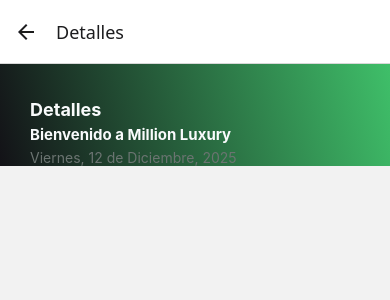
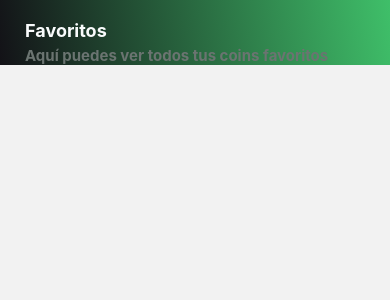
Before and after one commit to yoryi/millionluxury, a React Native app: screen /Details in a window 390 px wide. Shown: the top 300 px of the page. Built offline with nearby package versions, Linux system fonts and the light colour scheme; what @gorhom/bottom-sheet would draw is missing.

Commit message:
feat: replace GradientWrapper and SheetModal with new Wrapper and Modal components

```diff
--- a/src/components/index.ts
+++ b/src/components/index.ts
@@ -1,4 +1,4 @@
 export { default as Card } from './card';
+export { default as Modal } from './modal';
 export { default as InputRN } from './input';
-export { default as SheetModal } from './baseModal';
-export { default as GradientWrapper } from './gradientWrapper';
+export { default as Wrapper } from './wrapper';
--- a/src/components/gradientWrapper/index.tsx
+++ b/src/components/wrapper/index.tsx
@@ -3,7 +3,7 @@
 import { SafeAreaView } from "react-native";
 import { LinearGradient } from "expo-linear-gradient";
 
-const GradientWrapper = ({ children }: { children: ReactNode }) => {
+const Wrapper = ({ children }: { children: ReactNode }) => {
     return (
         <LinearGradient
             colors={[Colors.Primary, Colors.Background]}
@@ -14,4 +14,4 @@
         </LinearGradient>
     );
 };
-export default GradientWrapper;
+export default Wrapper;
--- a/src/navigation/AppNavigator.tsx
+++ b/src/navigation/AppNavigator.tsx
@@ -9,7 +9,6 @@
 
 class TabNavigator extends React.Component {
   private Tab = createBottomTabNavigator();
-
   private screenOptions = {
     tabBarActiveTintColor: Colors.Primary,
     tabBarInactiveTintColor: Colors.Secondary,
@@ -29,7 +28,6 @@
       borderBottomWidth: 0,
     },
   };
-
   render() {
     const { Tab } = this;
     return (
@@ -77,7 +75,7 @@
         <Stack.Screen
           name={Routes.Details}
           component={DetailsScreen}
-          options={{ title: "Detalles" }}
+          options={{ title: "Detalles", headerShown: false }}
         />
       </Stack.Navigator>
     );
--- a/src/screens/details-screen.tsx
+++ b/src/screens/details-screen.tsx
@@ -1,49 +1,43 @@
 import React from "react";
 import { Colors } from "../config";
-import { GradientWrapper} from "../components";
+import { Wrapper } from "../components";
 import { View, StyleSheet, Text } from "react-native";
+import { RootStackParamList } from "../types/navigation";
+import { NavigationProp, useNavigation } from "@react-navigation/native";
 
 const DetailsScreen = () => {
-  const headerHome = () => {
-    return (
-      <View style={styles.headerContainer}>
-        <Text style={styles.greeting}>Detalles</Text>
-        <Text style={styles.greeting2}>Bienvenido a Million Luxury</Text>
-        <Text style={styles.date}>Viernes, 12 de Diciembre, 2025</Text>
+  const navigation = useNavigation<NavigationProp<RootStackParamList>>();
+  return (
+    <Wrapper>
+      <View style={{ paddingLeft: 25, paddingRight: 25, height: '100%' }}>
+        <View style={styles.headerContainer}>
+          <Text style={styles.greeting}>Favoritos</Text>
+          <Text style={styles.greeting2}>Aquí puedes ver todos tus coins favoritos</Text>
+        </View>
       </View>
-    );
-  };
-
-  return (
-    <View style={{ flex: 1 }}>
-      <GradientWrapper>
-        <View style={{ paddingLeft: 30, paddingRight: 30 }}>
-          {headerHome()}
-        </View>
-      </GradientWrapper>
-    </View>
-  );
+    </Wrapper>
+  )
 };
 
 const styles = StyleSheet.create({
+  container: {
+    flex: 1,
+    backgroundColor: Colors.Background,
+  },
   headerContainer: {
     gap: 5,
-    marginTop: 35,
+    paddingTop: 20,
   },
   greeting2: {
     fontSize: 15,
     fontWeight: "bold",
-    color: Colors.Secondary,
+    color: Colors.TextSecondary,
   },
   greeting: {
     fontSize: 18,
     fontWeight: "bold",
     color: Colors.Secondary,
   },
-  date: {
-    fontSize: 14,
-    color: Colors.TextSecondary,
-  },
 });
 
 export default DetailsScreen;
--- a/src/screens/favorite-screen.tsx
+++ b/src/screens/favorite-screen.tsx
@@ -1,22 +1,22 @@
 import React from "react";
 import { Colors } from "../config";
-import { View, StyleSheet, Text,  FlatList } from "react-native";
+import { View, StyleSheet, Text, FlatList } from "react-native";
 import CoinsWallet from "../components/card";
-import { GradientWrapper } from "../components";
+import { Wrapper } from "../components";
 import { RootStackParamList } from "../types/navigation";
 import { NavigationProp, useNavigation } from "@react-navigation/native";
 
 const FavoriteScreen = () => {
   const navigation = useNavigation<NavigationProp<RootStackParamList>>();
   return (
-    <GradientWrapper>
+    <Wrapper>
       <View style={{ paddingLeft: 25, paddingRight: 25, height: '100%' }}>
         <View style={styles.headerContainer}>
           <Text style={styles.greeting}>Favoritos</Text>
           <Text style={styles.greeting2}>Aquí puedes ver todos tus coins favoritos</Text>
         </View>
         <FlatList
-          renderItem={() => <CoinsWallet onPress={() => navigation.navigate({ name: 'Details', params: { coinId: 1 } })}  />}
+          renderItem={() => <CoinsWallet onPress={() => navigation.navigate({ name: 'Details', params: { coinId: 1 } })} />}
           data={Array.from({ length: 15 })}
           showsVerticalScrollIndicator={false}
           contentContainerStyle={{ paddingTop: 30 }}
@@ -24,7 +24,7 @@
           ItemSeparatorComponent={() => <View style={{ height: 15 }} />}
         />
       </View>
-    </GradientWrapper>
+    </Wrapper>
   )
 };
 
--- a/src/screens/home-screen.tsx
+++ b/src/screens/home-screen.tsx
@@ -4,7 +4,7 @@
 import { View, StyleSheet, Text, Pressable, FlatList } from "react-native";
 import Reanimated, { useAnimatedStyle, withTiming } from "react-native-reanimated";
 import { BottomSheetModal } from "@gorhom/bottom-sheet";
-import { GradientWrapper, InputRN, SheetModal } from "../components";
+import { Wrapper, InputRN, Modal } from "../components";
 import SwitchWithFilters from "../features/switchWithFilters";
 import CoinsWallet from "../components/card";
 import { RootStackParamList } from "../types/navigation";
@@ -34,7 +34,7 @@
   }, []);
 
   return (
-    <GradientWrapper>
+    <Wrapper>
       <View style={{ paddingLeft: 25, paddingRight: 25, height: '100%' }}>
 
         <View style={styles.headerContainer}>
@@ -74,7 +74,7 @@
           ItemSeparatorComponent={() => <View style={{ height: 15 }} />}
         />
 
-        {isFilterOpen && <SheetModal
+        {isFilterOpen && <Modal
           snapPoints={["85%"]}
           bottomSheetModalRef={bottomSheetModalRef}
           onClose={() => bottomSheetModalRef.current?.close()}
@@ -102,9 +102,9 @@
             keyExtractor={(item, index) => index.toString()}
             ItemSeparatorComponent={() => <View style={{ height: 15 }} />}
           />
-        </SheetModal>}
+        </Modal>}
       </View>
-    </GradientWrapper>
+    </Wrapper>
   );
 };
 
```
Also changed, not shown: src/components/modal/index.tsx (renamed from src/components/baseModal/index.tsx, +9 -9 lines).
